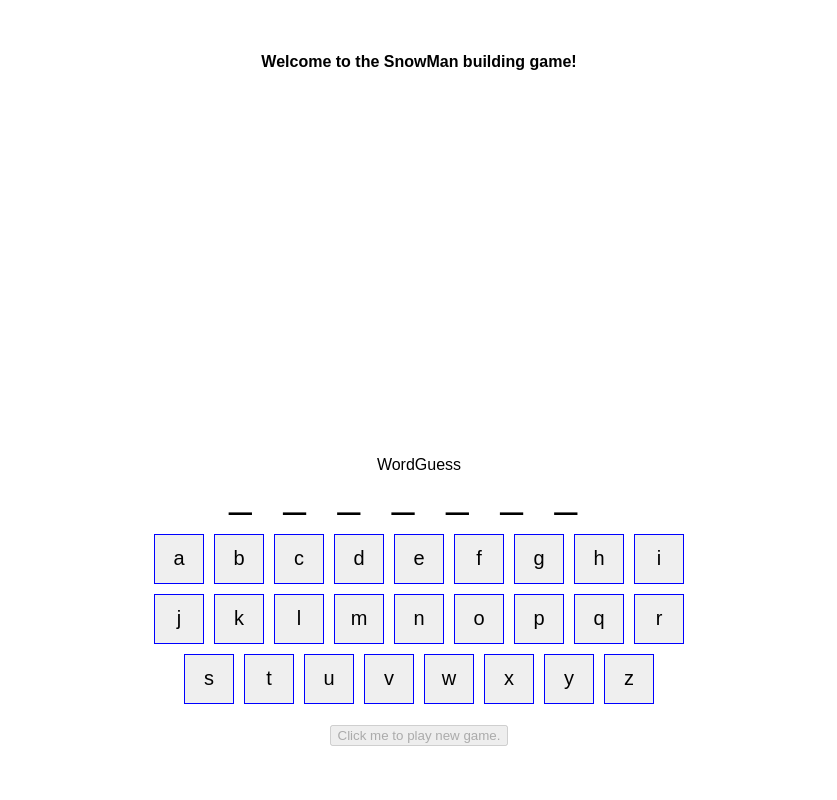
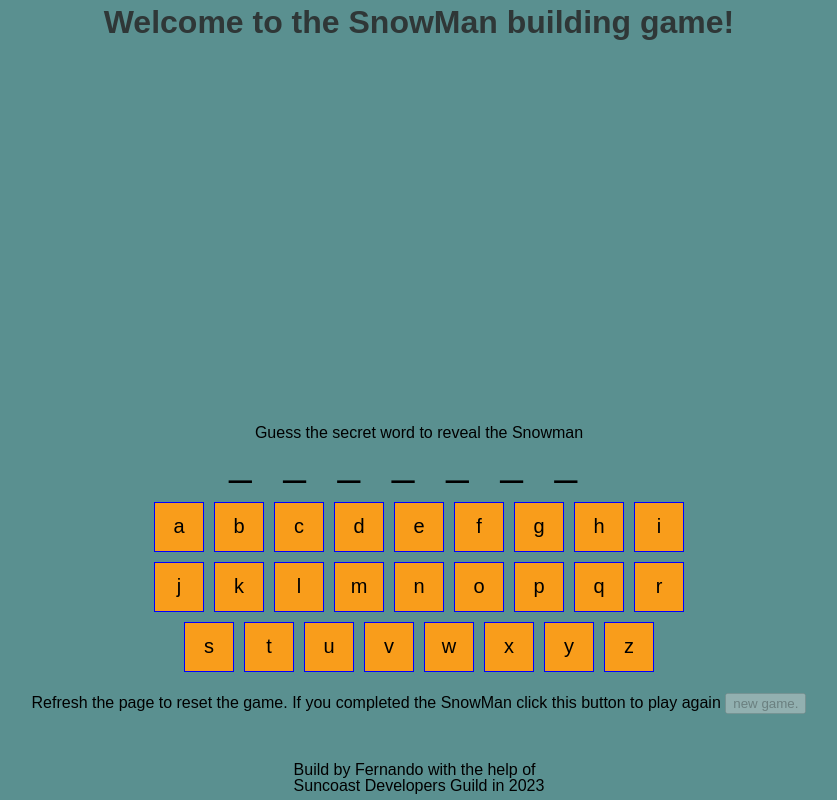
Before and after one commit to 1stNando/useStateSnowman, a React (Vite) app: page / in a window 1280 px wide. Shown: the whole page, without its empty margins (221-1058 px from the left). Built offline with nearby package versions, Linux system fonts and the light colour scheme.

Commit message:
Aesthetics and final touches for a complete basic layout and working game completed.

```diff
--- a/src/App.tsx
+++ b/src/App.tsx
@@ -77,7 +77,7 @@ export function App() {
         </h2>
 
         <div>
-          <div>WordGuess</div>
+          <div>Guess the secret word to reveal the Snowman</div>
         </div>
 
         <div>
@@ -101,55 +101,22 @@ export function App() {
         </div>
 
         <div>
+          {
+            'Refresh the page to reset the game. If you completed the SnowMan click this button to play again '
+          }
           <button
             onClick={() => handleNewGame()}
             disabled={snowmanImageFetch !== 7}
           >
-            Click me to play new game.
+            new game.
           </button>
         </div>
+        <footer>
+          {' '}
+          Build by Fernando with the help of <br></br> Suncoast Developers Guild
+          in 2023{' '}
+        </footer>
       </main>
     </div>
   )
 }
-
-/* <img className="man" src={step_7}></img>
-      <section>
-        <ul className="unknown-word-box">
-          <li>_</li>
-          <li>_</li>
-          <li>_</li>
-          <li>_</li>
-          <li>_</li>
-          <li>_</li>
-          <li>_</li>
-        </ul>
-      </section>
-      <ul className="alphabet-list">
-        <li onClick={handleClickLetter}>A</li>
-        <li onClick={handleClickLetter}>B</li>
-        <li onClick={handleClickLetter}>C</li>
-        <li onClick={handleClickLetter}>D</li>
-        <li onClick={handleClickLetter}>E</li>
-        <li onClick={handleClickLetter}>F</li>
-        <li onClick={handleClickLetter}>G</li>
-        <li onClick={handleClickLetter}>H</li>
-        <li onClick={handleClickLetter}>I</li>
-        <li onClick={handleClickLetter}>J</li>
-        <li onClick={handleClickLetter}>K</li>
-        <li onClick={handleClickLetter}>L</li>
-        <li onClick={handleClickLetter}>M</li>
-        <li onClick={handleClickLetter}>N</li>
-        <li onClick={handleClickLetter}>O</li>
-        <li onClick={handleClickLetter}>P</li>
-        <li onClick={handleClickLetter}>Q</li>
-        <li onClick={handleClickLetter}>R</li>
-        <li onClick={handleClickLetter}>S</li>
-        <li onClick={handleClickLetter}>T</li>
-        <li onClick={handleClickLetter}>U</li>
-        <li onClick={handleClickLetter}>V</li>
-        <li onClick={handleClickLetter}>W</li>
-        <li onClick={handleClickLetter}>X</li>
-        <li onClick={handleClickLetter}>Y</li>
-        <li onClick={handleClickLetter}>Z</li>
-      </ul> */
--- a/src/index.scss
+++ b/src/index.scss
@@ -16,11 +16,6 @@ html {
   height: 100%;
 }
 
-// Snowman images
-.man {
-  height: 25rem;
-}
-
 body {
   margin: 0;
   min-height: 100%;
@@ -28,6 +23,7 @@ body {
   display: flex;
   justify-content: center;
   align-items: center;
+  background-color: var(--sea);
 }
 
 main {
@@ -40,6 +36,8 @@ main {
 
 header {
   font-weight: bold;
+  font-size: 2rem;
+  color: var(--asphalt);
 }
 
 .unknown-word-box {
@@ -69,6 +67,13 @@ header {
   width: 50px;
   height: 50px;
   border: 1px solid blue;
+  background-color: var(--tangerine);
   margin: 5px;
   font-size: 20px;
 }
+
+footer {
+  margin-top: 3rem;
+  display: flex;
+  justify-content: center;
+}
```
